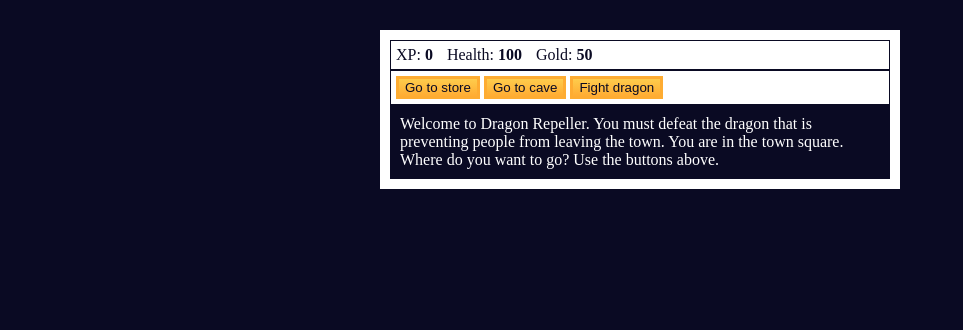
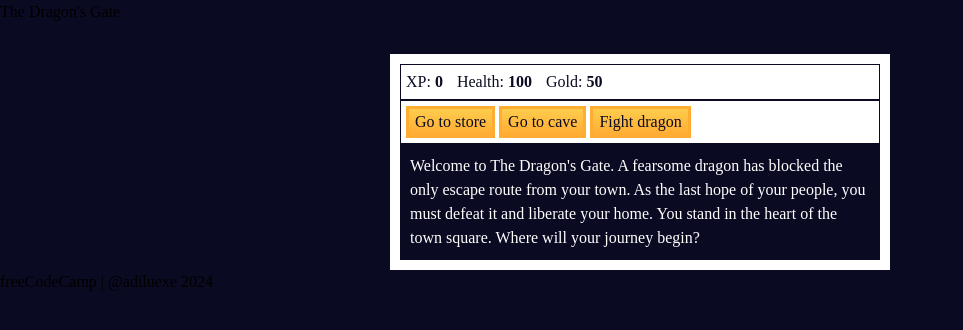
Before and after one commit to adiluexe/basic-js-rpg, a plain HTML site: page index.html in a window 1280 px wide. Shown: the whole page, without its empty margins (0-963 px from the left). Drawn offline with Linux system fonts and the light colour scheme; a web font is replaced by a local one.

Commit message:
Feat: Add setup files and variables; fonts, colors, and css reset

```diff
--- a/index.html
+++ b/index.html
@@ -2,10 +2,18 @@
 <html lang="en">
   <head>
     <meta charset="utf-8" />
+    <meta name="viewport" content="width=device-width, initial-scale=1.0" />
     <link rel="stylesheet" href="./styles.css" />
-    <title>RPG - Dragon Repeller</title>
+    <link rel="preconnect" href="https://fonts.googleapis.com" />
+    <link rel="preconnect" href="https://fonts.gstatic.com" crossorigin />
+    <link
+      href="https://fonts.googleapis.com/css2?family=Noto+Serif:ital,wght@0,100..900;1,100..900&family=Playfair+Display:ital,wght@0,400..900;1,400..900&display=swap"
+      rel="stylesheet"
+    />
+    <title>The Dragon's Gate</title>
   </head>
   <body>
+    <div class="header">The Dragon's Gate</div>
     <div id="game">
       <div id="stats">
         <span class="stat"
@@ -32,11 +40,13 @@
         ></span>
       </div>
       <div id="text">
-        Welcome to Dragon Repeller. You must defeat the dragon that is
-        preventing people from leaving the town. You are in the town square.
-        Where do you want to go? Use the buttons above.
+        Welcome to The Dragon's Gate. A fearsome dragon has blocked the only
+        escape route from your town. As the last hope of your people, you must
+        defeat it and liberate your home. You stand in the heart of the town
+        square. Where will your journey begin?
       </div>
     </div>
+    <div class="footer">freeCodeCamp | @adiluexe 2024</div>
     <script src="./script.js"></script>
   </body>
 </html>
--- a/styles.css
+++ b/styles.css
@@ -1,3 +1,55 @@
+@import url("https://fonts.googleapis.com/css2?family=Noto+Serif:ital,wght@0,100..900;1,100..900&family=Playfair+Display:ital,wght@0,400..900;1,400..900&display=swap");
+
+:root {
+  --dark: #201e43;
+  --darker: #021526;
+  --light: #eeeeee;
+}
+
+*,
+::before,
+::after {
+  box-sizing: border-box;
+}
+
+* {
+  margin: 0;
+  line-height: calc(1em + 0.5rem);
+}
+
+body {
+  -webkit-font-smoothing: antialiased;
+}
+
+img,
+picture,
+video,
+canvas,
+svg {
+  display: block;
+  max-width: 100%;
+}
+
+input,
+button,
+textarea,
+select {
+  font: inherit;
+}
+
+p,
+h1,
+h2,
+h3,
+h4,
+h5,
+h6 {
+  overflow-wrap: break-word;
+  hyphens: auto;
+}
+
+/* END OF SETUP */
+
 body {
   background-color: #0a0a23;
 }
```
